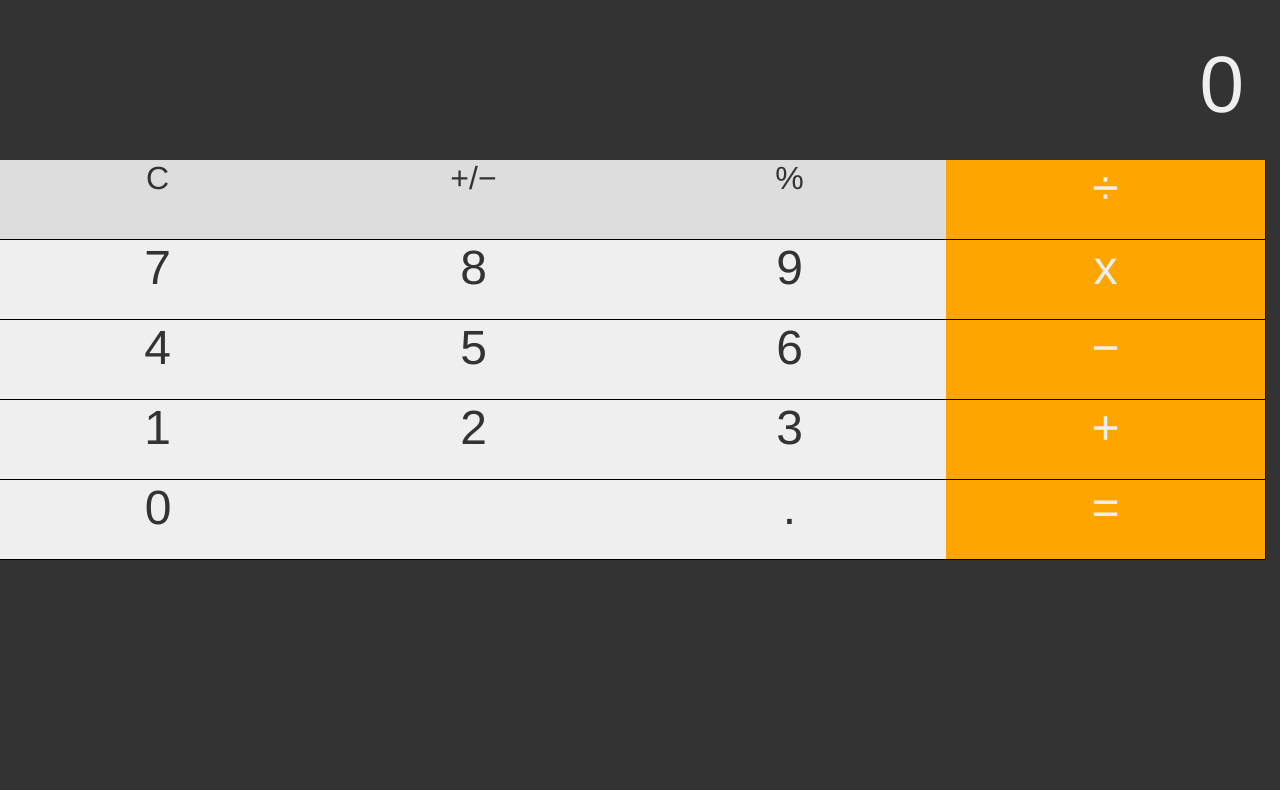
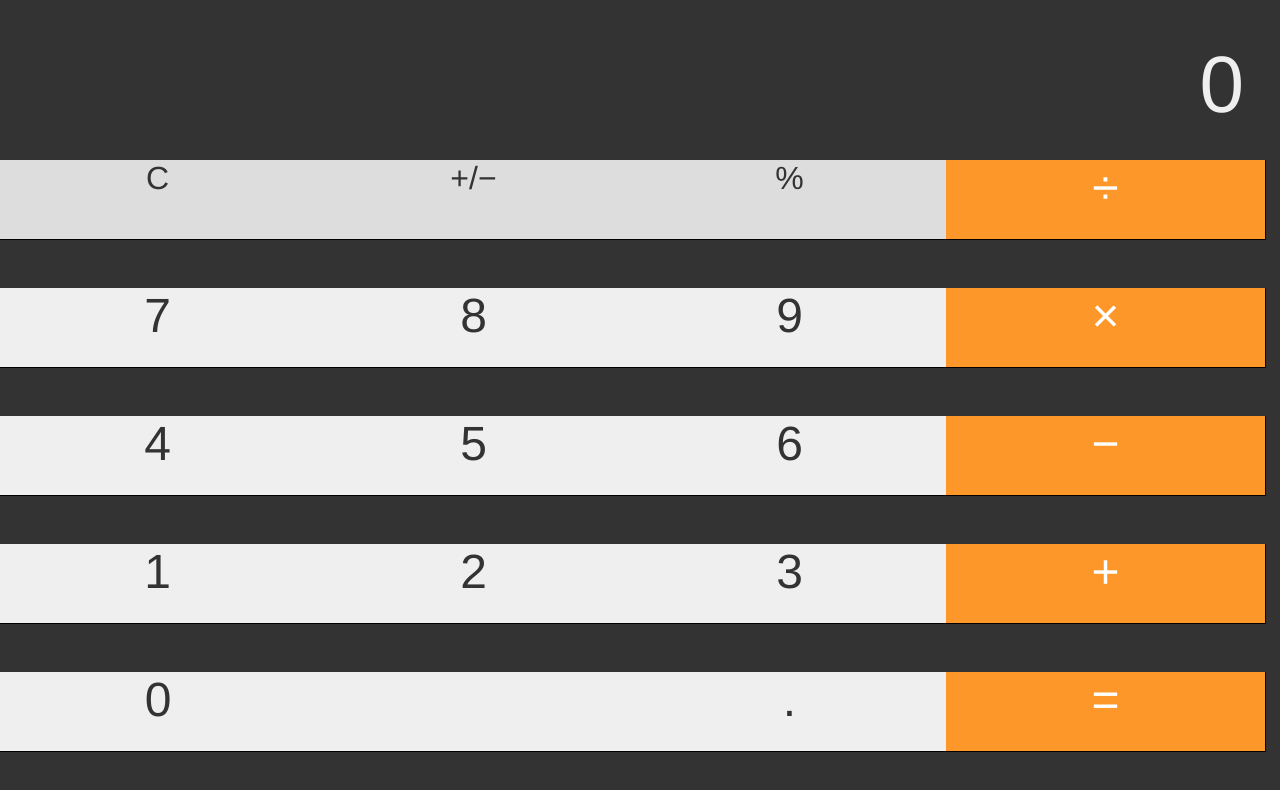
Before and after one commit to cotyhamilton/calculator, a plain HTML site: page index.html in a window 1280 px wide. Drawn offline with Linux system fonts and the light colour scheme.

Commit message:
made table stretch vertically

```diff
--- a/css/stylesheet.css
+++ b/css/stylesheet.css
@@ -4,6 +4,7 @@ body {
 
 table {
     width: 100%;
+    height: 100%;
     color: #333;
     font-weight: 100;
 }
@@ -41,8 +42,8 @@ table {
 }
 
 .right {
-    color: #efefef;
-    background-color: orange;
+    color: #fff;
+    background-color: #FD9729;
 }
 
 .zero {
--- a/index.html
+++ b/index.html
@@ -24,7 +24,7 @@
                 <td class="seven button">7</td>
                 <td class="eight button">8</td>
                 <td class="nine button">9</td>
-                <td class="multiply button right">x</td>
+                <td class="multiply button right">&times;</td>
             </tr>
             <tr>
                 <td class="four button">4</td>
--- a/js/main.js
+++ b/js/main.js
@@ -55,8 +55,10 @@ $(document).ready(function() {
     });
 
     $('.dot').on( "click", function() {
-        temp += "."
-        $('.display-text').text(temp);
+        if (temp.indexOf('.')) {
+            temp += "."
+            $('.display-text').text(temp);
+        }
     });
 
     $('.divide').on( "click", function() {
```
